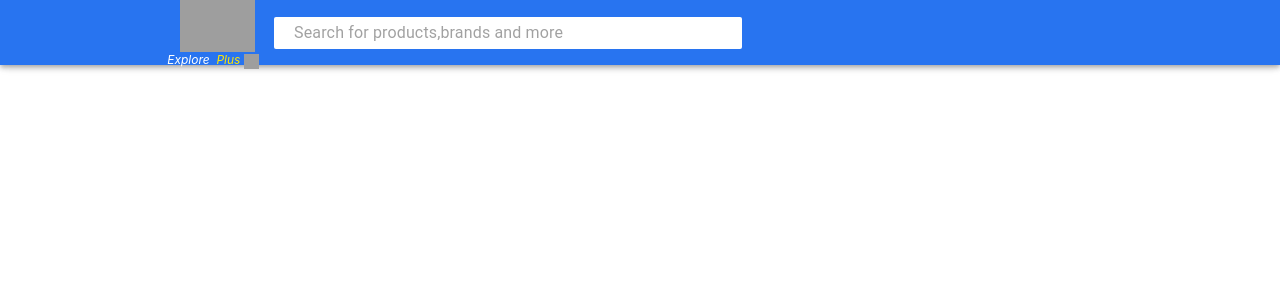
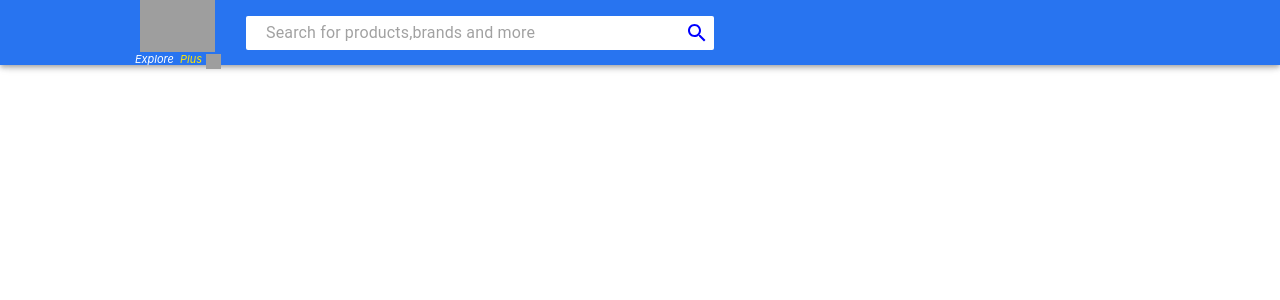
Before and after one commit to LAGHVI-AGGARWAL/Flipkart-clone, a React (Create React App) app in the folder client/: page / in a window 1280 px wide. Shown: the top 300 px of the page. Built offline with nearby package versions, Linux system fonts and the light colour scheme; grey boxes are pictures that could not be loaded.

Commit message:
adding searchbar in firstnavbar

```diff
--- a/client/package.json
+++ b/client/package.json
@@ -5,6 +5,7 @@
   "dependencies": {
     "@emotion/react": "^11.11.3",
     "@emotion/styled": "^11.11.0",
+    "@mui/icons-material": "^5.15.3",
     "@mui/material": "^5.15.3",
     "@mui/styled-engine-sc": "^6.0.0-alpha.11",
     "@testing-library/jest-dom": "^5.17.0",
--- a/client/src/Components/Header/Search.jsx
+++ b/client/src/Components/Header/Search.jsx
@@ -1,16 +1,25 @@
 import { InputBase , Box , styled} from "@mui/material";
+import SearchIcon from '@mui/icons-material/Search';
 
 const SearchContainer = styled(Box)`
         background : #fff;
         width : 38%;
         border-radius :2px;
-        margin-left : 10px;
+        margin-left : 25px;
+        display : flex;
 `;
 
 const InputSearchBase = styled(InputBase)`
     padding-left : 20px;
     width : 100%;
+    font-size : unset;
 `
+const SearchIconWrapper = styled(Box)`
+  margin-left: auto;
+  padding: 5px;
+  display: flex;
+  color: blue;
+`;
 
 const Search =  () => {
     return (
@@ -21,6 +30,9 @@ const Search =  () => {
 
 
         />
+        <SearchIconWrapper>
+              <SearchIcon />
+            </SearchIconWrapper>
         </SearchContainer>
     )
 }
--- a/client/src/Components/Header/header.jsx
+++ b/client/src/Components/Header/header.jsx
@@ -1,7 +1,8 @@
 import { AppBar, Toolbar, Box,Typography , styled, colors } from "@mui/material";
 
 //importing search
-import Search from "./Search";
+import Search from './Search';
+
 
 const StyledHeader = styled(AppBar)`
   background: #2874f0;
@@ -9,13 +10,13 @@ const StyledHeader = styled(AppBar)`
 `;
 
 const Component = styled(Box)`
-  margin-left: 12%;
+  margin-left: 9%;
   line-height : 1;
 `;
 
 const SubHeading = styled(Box)`
-  margin-left: -5%;
-  font-size : 12px;
+  ${'' /* margin-left: 2%; */}
+  font-size : 11px;
   font-style : italic;
 `;
 
@@ -32,7 +33,7 @@ const header = () => {
     const subURL = 'https://static-assets-web.flixcart.com/www/linchpin/fk-cp-zion/img/plus_aef861.png';
   return (
     <StyledHeader>
-      <Toolbar>
+      <Toolbar style={{minHeight:65}}>
         <Component>
           <img src={logoURL} alt="logo" style={{ width: 75 }} />
           <Box style = {{display : 'flex'}}>
```
Also changed, not shown: client/src/Components/Header/customButton.jsx (added), 1 other file (tests, documents, lock files or other folders).
